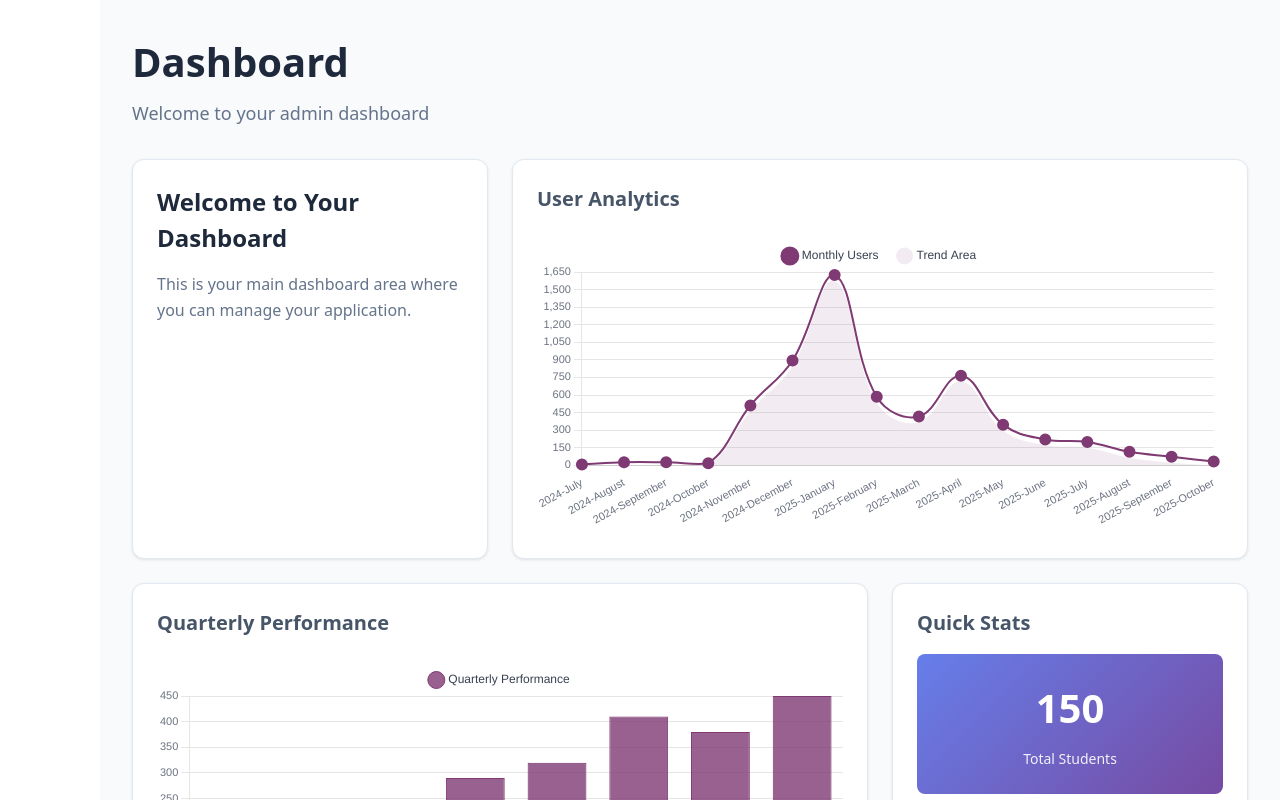
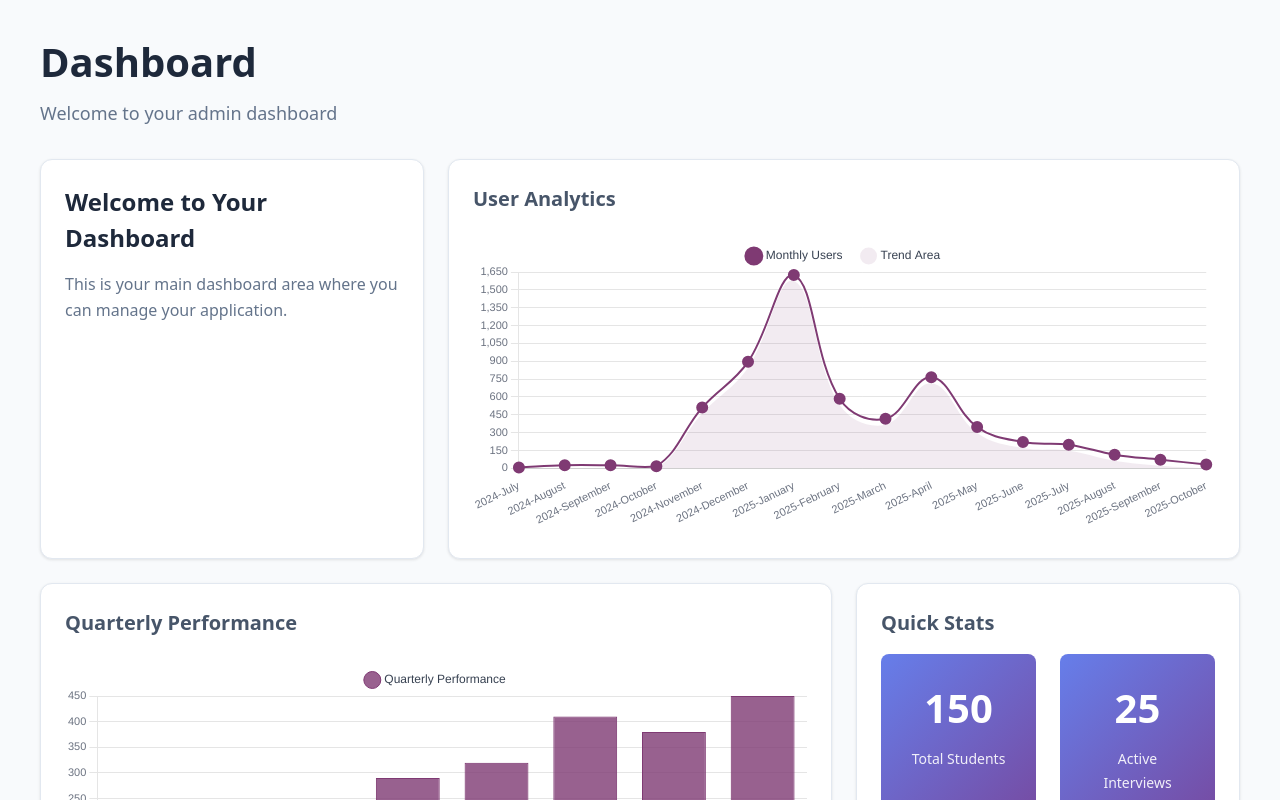
Before and after one commit to Rahulwagh228/Interview-Dashboard, a Next.js app: page /dashboard in a window 1280 px wide. Shown: the top 800 px of the page. Built offline with nearby package versions, Linux system fonts and the light colour scheme.

Commit message:
minor update

```diff
--- a/app/dashboard/dashboard.module.scss
+++ b/app/dashboard/dashboard.module.scss
@@ -68,7 +68,6 @@ $font-weights: (
 
 .mainContent {
   flex: 1;
-  margin-left: $sidebar-width;
   padding: map-get($spacing, lg);
   background-color: map-get($colors, background);
   min-height: 100vh;
```
